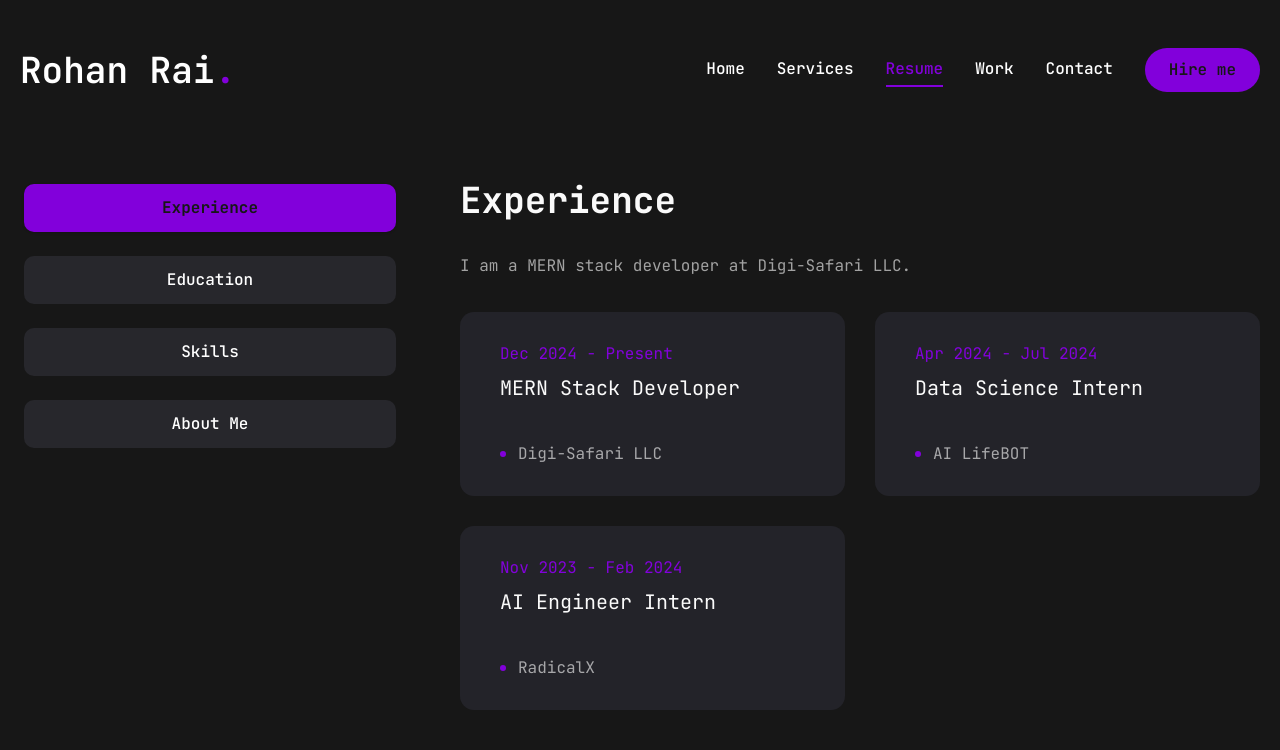
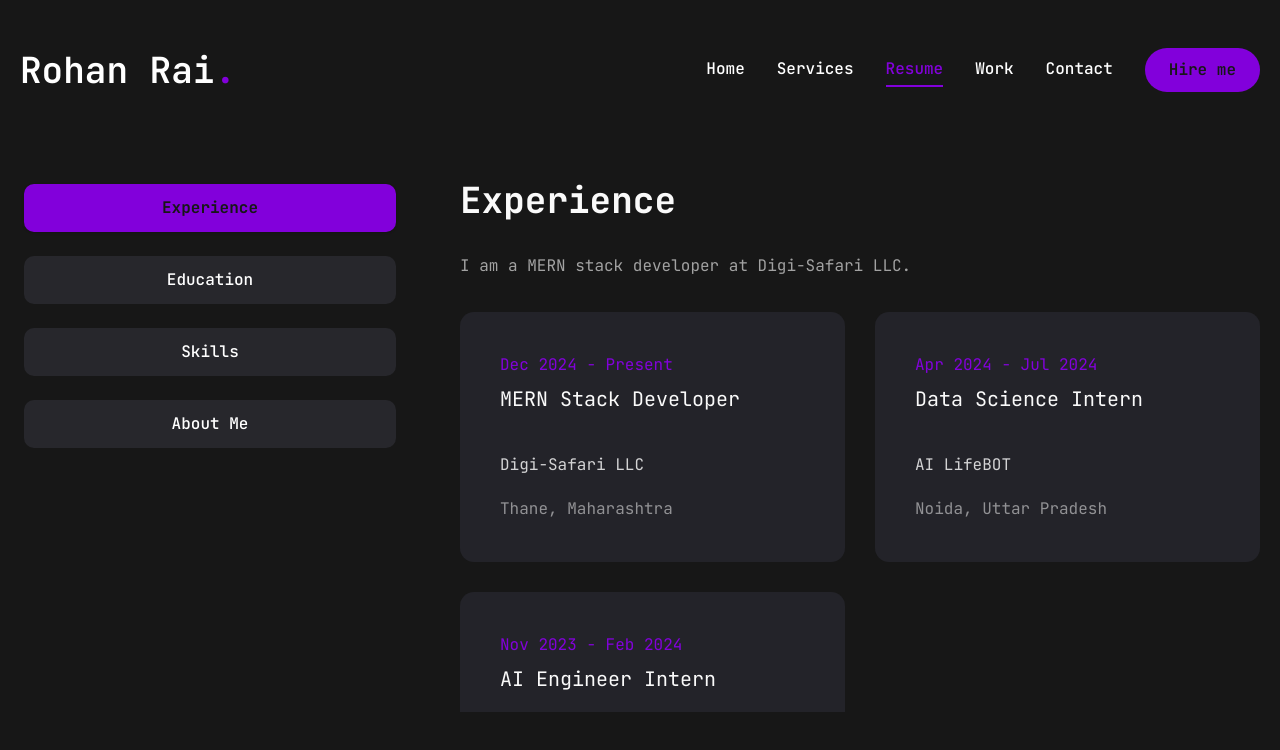
Before and after one commit to rohxn-rai/rohan-rai-portfolio, a Next.js app: page /resume in a window 1280 px wide. Shown: the top 750 px of the page. Built offline with nearby package versions, Linux system fonts and the light colour scheme.

Commit message:
modified Experience - added locations

```diff
--- a/components/Experience.jsx
+++ b/components/Experience.jsx
@@ -15,16 +15,19 @@ const experience = {
       company: "Digi-Safari LLC",
       position: "MERN Stack Developer",
       duration: "Dec 2024 - Present",
+      location: "Thane, Maharashtra",
     },
     {
       company: "AI LifeBOT",
       position: "Data Science Intern",
       duration: "Apr 2024 - Jul 2024",
+      location: "Noida, Uttar Pradesh",
     },
     {
       company: "RadicalX",
       position: "AI Engineer Intern",
       duration: "Nov 2023 - Feb 2024",
+      location: "Remote",
     },
   ],
 };
@@ -43,15 +46,15 @@ const Experience = () => {
               return (
                 <li
                   key={index}
-                  className="bg-[#232329] h-[184px] py-6 px-10 rounded-xl flex flex-col justify-center items-center lg:items-start gap-1"
+                  className="bg-[#232329] h-[250px] py-6 px-10 rounded-xl flex flex-col justify-center items-center lg:items-start gap-1"
                 >
                   <span className="text-purple-700">{item.duration}</span>
-                  <h3 className="text-xl max-w-[260px] min-h-[60px] text-center lg:text-left">
+                  <h3 className="text-xl min-w-[260px] min-h-[60px] text-center lg:text-left">
                     {item.position}
                   </h3>
-                  <div className="flex items-center gap-3">
-                    <span className="w-[6px] h-[6px] rounded-full bg-purple-700"></span>
-                    <p className="text-white/60">{item.company}</p>
+                  <div className="flex flex-col items-start gap-3 align-text-bottom min-h-[60px]">
+                    <p className="text-white/80">{item.company}</p>
+                    <p className="text-white/50">{item.location}</p>
                   </div>
                 </li>
               );
```
